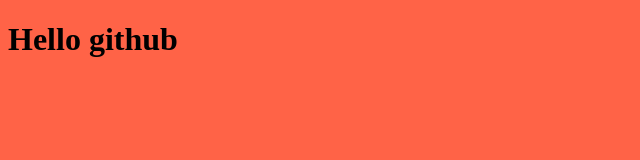
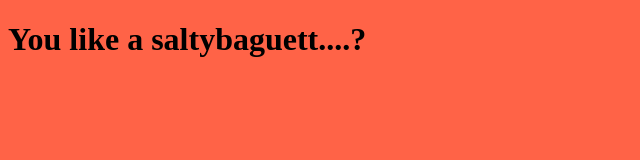
Before and after one commit to larsnordstrom/saltybaguette, a plain HTML site: page index.html in a window 1280 px wide. Shown: the whole page, without its empty margins (0-640 px from the left). Drawn offline with Linux system fonts and the light colour scheme.

Commit message:
New text added to h1

```diff
--- a/index.html
+++ b/index.html
@@ -12,6 +12,6 @@
     </style>
 </head>
 <body>
-    <h1>Hello github</h1>
+    <h1>You like a saltybaguett....?</h1>
 </body>
 </html>
```
